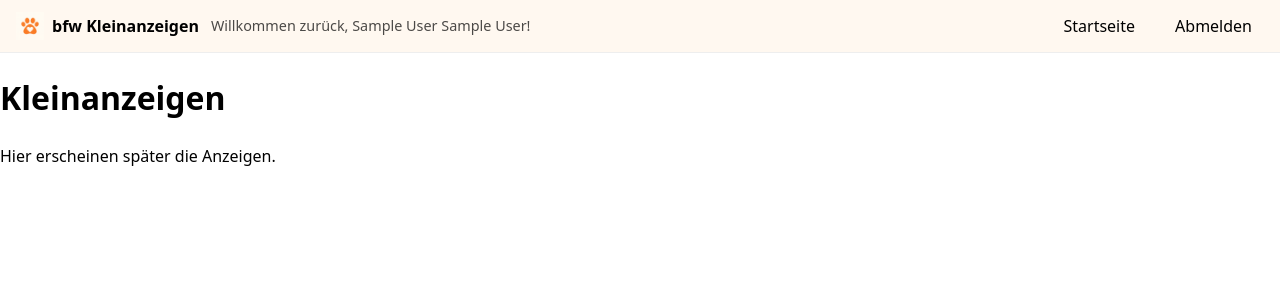
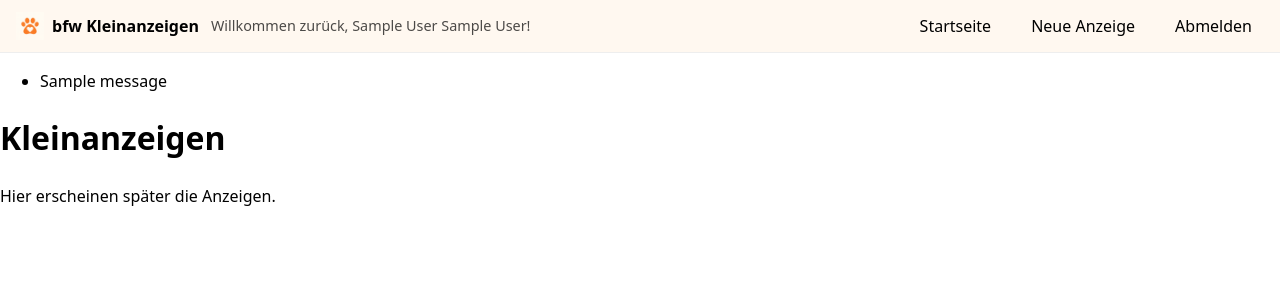
Before and after one commit to esugre/bfwkleinanzeigen, a Flask app: page / in a window 1280 px wide. Shown: the top 300 px of the page. Run offline with Flask 3, Linux system fonts and the light colour scheme; the visitor is signed in with stand-in values (Sample User, id 1); one stand-in notice (Sample message) is shown.

Commit message:
Integrate Flash-Messages into base Template

```diff
--- a/app/templates/base.html
+++ b/app/templates/base.html
@@ -33,8 +33,8 @@
         <ul class="nav-links">
           {% if 'user_id' in session %}
             <li><a href="{{ url_for('index') }}">Startseite</a></li>
+            <li><a href="{{ url_for('ad_new') }}">Neue Anzeige</a></li>
             {# Platzhalter für später:
-            <li><a href="{{ url_for('ad_new') }}">Neue Anzeige</a></li>
             <li><a href="{{ url_for('my_ads') }}">Meine Anzeigen</a></li>
             #}
             <li><a href="{{ url_for('logout') }}">Abmelden</a></li>
@@ -46,6 +46,19 @@
       </nav>
     </header>
 
+    {# für die Flash-Messages #}
+    {% with messages = get_flashed_messages() %}
+      {% if messages %}
+        <ul class="flash-messages">
+          {% for message in messages %}
+            <li class="flash-message">{{ message }}</li>
+          {% endfor %}
+        </ul>
+      {% endif %}
+    {% endwith %}
+
+    {# Extended Hauptinhalt folgt hier #}
+
     {% block content %}
     {% endblock %}
 
```
